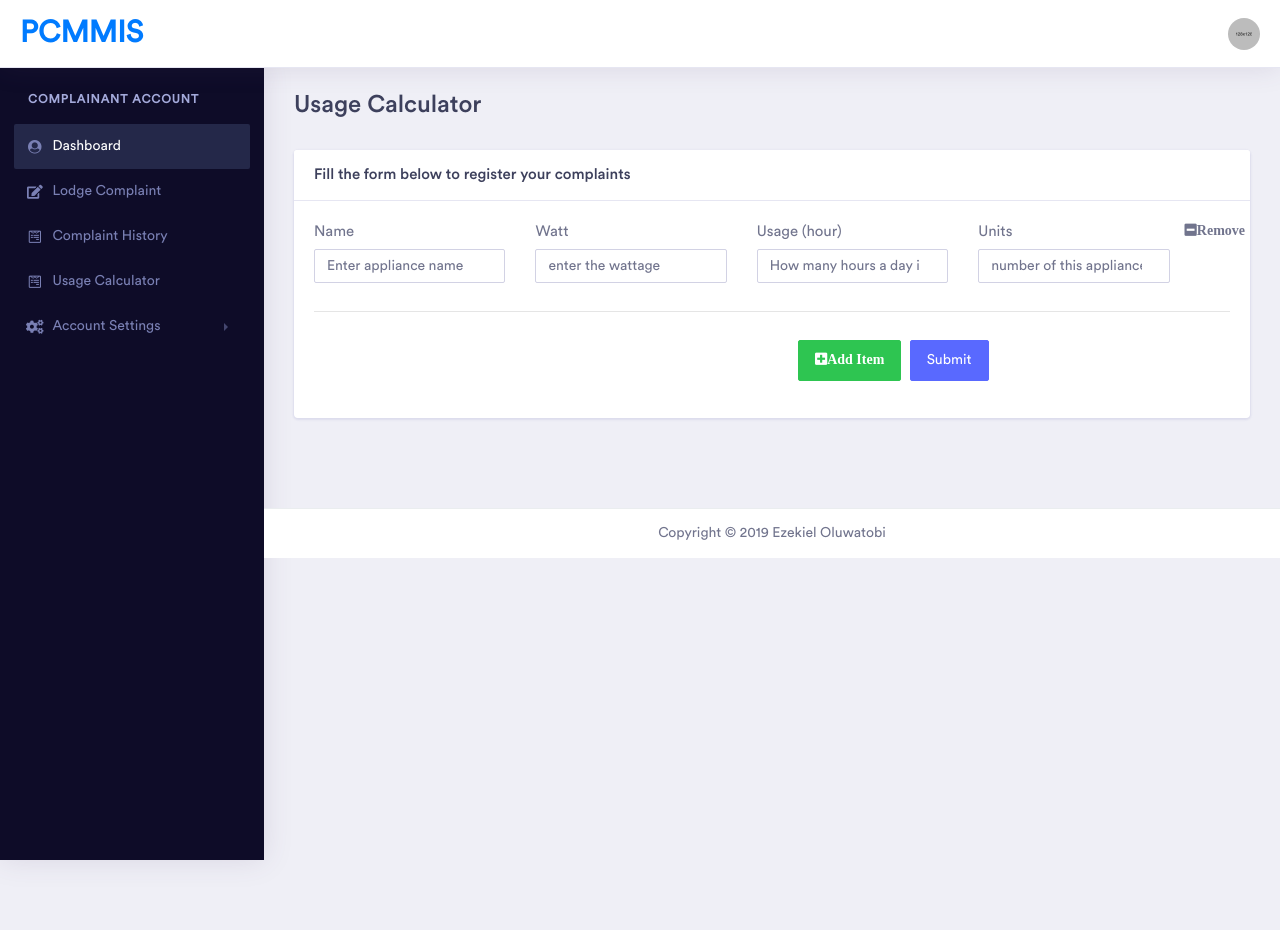
After one commit to victormazeli/complaint_system, a PHP site: page /project/usage_calculator.php in a window 1280 px wide. The commit adds this page. Run offline with PHP 8.4, Linux system fonts and the light colour scheme; the visitor is signed in with stand-in values (Sample User, id 1); some web fonts are replaced.

Commit message:
Calculator

```diff
--- a/includes/sidebar.php
+++ b/includes/sidebar.php
@@ -19,6 +19,9 @@
                             </li>
                             <li class="nav-item ">
                                 <a class="nav-link" href="complaint_history.php"  aria-expanded="false" data-target="#submenu-4" aria-controls="submenu-4"><i class="fab fa-fw fa-wpforms"></i>Complaint History</a>
+                            </li>
+                            <li class="nav-item ">
+                                <a class="nav-link" href="usage_calculator.php"  aria-expanded="false" data-target="#submenu-4" aria-controls="submenu-4"><i class="fab fa-fw fa-wpforms"></i>Usage Calculator</a>
                             </li>
                             <li class="nav-item">
                                 <a class="nav-link" href="#" data-toggle="collapse" aria-expanded="false" data-target="#submenu-5" aria-controls="submenu-5"><i class="fas fa-fw fa-cogs"></i>Account Settings</a>
--- /dev/null
+++ b/usage_calculator.php
@@ -0,0 +1,212 @@
+<?php
+include ('includes/session.php');
+
+if(isset($_POST['submit'])) {
+    $itemByWatt = 0;
+    for ($x = 0; $x <= count($_POST['name'])-1; $x++) {
+        /**
+         * multiply the wattage by the application unit for each
+         * then multiply by the number of hours the appliance was on
+         */
+        $itemByWatt = $itemByWatt + (($_POST['unit'][$x] * $_POST['watt'][$x]) * $_POST['usage'][$x]);
+    }
+
+    /**
+     * go ahead to multiply the itemByWatt by 30 to het the monthly consumption
+     */
+    $monthlyConsumption = $itemByWatt * 30;
+
+    /**
+     * get the unit price and vat
+     */
+
+    $query = "SELECT * FROM company_policy WHERE `status`=1";
+    $run_query = mysqli_query($conn, $query);
+    if($data=mysqli_fetch_array($run_query))
+    {
+        $vat = $data['vat'];
+        $totalCost = $monthlyConsumption * $data['unit_price'];
+        echo "<script>
+            window.alert('Estimated cost = N$totalCost || VAT = N$vat');
+            window.history.back();
+        </script>";
+    }
+}
+?>
+
+<!doctype html>
+
+<html lang="en">
+
+<head>
+    <!-- Required meta tags -->
+    <meta charset="utf-8">
+    <meta name="viewport" content="width=device-width, initial-scale=1, shrink-to-fit=no">
+    <title>PCMMIS</title>
+    <!-- Bootstrap CSS -->
+    <link rel="stylesheet" href="assets/vendor/bootstrap/css/bootstrap.min.css">
+    <link href="assets/vendor/fonts/circular-std/style.css" rel="stylesheet">
+    <link rel="stylesheet" href="assets/libs/css/style.css">
+    <link rel="stylesheet" href="assets/vendor/fonts/fontawesome/css/fontawesome-all.css">
+    <link rel="stylesheet" href="assets/vendor/datepicker/tempusdominus-bootstrap-4.css" />
+    <link rel="stylesheet" href="assets/vendor/inputmask/css/inputmask.css" />
+</head>
+
+<body>
+    <!-- ============================================================== -->
+    <!-- main wrapper -->
+    <!-- ============================================================== -->
+    <div class="dashboard-main-wrapper">
+        <!-- ============================================================== -->
+        <!-- navbar -->
+        <!-- ============================================================== -->
+        <?php include('includes/header.php'); ?>
+        <!-- ============================================================== -->
+        <!-- ============================================================== -->
+        <!-- left sidebar -->
+          <?php include('includes/sidebar.php'); ?>
+        <!-- ============================================================== -->
+        <!-- end left sidebar -->
+        <!-- ============================================================== -->
+        <!-- ============================================================== -->
+        <!-- wrapper  -->
+        <!-- ============================================================== -->
+<div class="dashboard-wrapper">
+<div class="container-fluid dashboard-content">
+<div class="row">
+<div class="col-xl-10">
+    <!-- ============================================================== -->
+    <!-- pageheader  -->
+    <!-- ============================================================== -->
+    <div class="row">
+        <div class="col-xl-12 col-lg-12 col-md-12 col-sm-12 col-12">
+            <div class="page-header" id="top">
+                <h2 class="pageheader-title">Usage Calculator </h2>
+            </div>
+        </div>
+    </div>
+</div>
+
+ <div class="col-xl-12 col-lg-12 col-md-12 col-sm-12 col-12">
+        <div class="card">
+            <h5 class="card-header">Fill the form below to register your complaints</h5>
+            <div class="card-body">
+                <form id="" method="POST" action="">
+                    <div id="addition">
+                        <div id="added-row">
+                            <div class="row">
+                                <div class="col">
+                                    <div class="form-group">
+                                        <label class="text-sm-right">Name</label>
+                                        <input type="text"  maxlength="40" placeholder="Enter appliance name" class="form-control" name="name[]" required="" >
+                                    </div>
+                                </div>
+                                <div class="col">
+                                    <div class="form-group">
+                                        <label class="text-sm-right">Watt</label>
+                                        <input type="number" placeholder="enter the wattage" class="form-control" name="watt[]" required="" >
+                                    </div>
+                                </div>
+                                <div class="col">
+                                    <div class="form-group">
+                                        <label class="text-sm-right">Usage (hour)</label>
+                                        <input type="number" placeholder="How many hours a day is it in use?" class="form-control" name="usage[]" required="" max="24">
+                                    </div>
+                                </div>
+                                <div class="col">
+                                    <div class="form-group">
+                                        <label class="text-sm-right">Units</label>
+                                        <input type="number" placeholder="number of this appliance in use" class="form-control" name="unit[]" required="" >
+                                    </div>
+                                </div>
+                                <a href="#" id="remove"><i class="fa fa-minus-square">Remove</i></a>
+                            </div>
+                            <hr>
+                        </div>
+                    </div>
+
+                    <div class="form-group row text-right">
+                        <div class="col col-sm-10 col-lg-9 offset-sm-1 offset-lg-0">
+                            <button type="button" class="btn btn-space btn-success" id="add-new"><i class="fa fa-plus-square">Add Item</i></button>
+                            <button type="submit" class="btn btn-space btn-primary" name="submit">Submit</button>
+                        </div>
+                    </div>
+                </form>
+            </div>
+        </div>
+    </div>
+<!-- ============================================================== -->
+<!-- sidenavbar -->
+<!-- ============================================================== -->
+
+                    <!-- ============================================================== -->
+                    <!-- end sidenavbar -->
+                    <!-- ============================================================== -->
+                </div>
+            </div>
+            <!-- ============================================================== -->
+            <!-- footer -->
+            <!-- ============================================================== -->
+           <?php include('includes/footer.php') ?>
+            <!-- ============================================================== -->
+            <!-- end footer -->
+            <!-- ============================================================== -->
+        </div>
+    </div>
+    <!-- ============================================================== -->
+    <!-- end main wrapper -->
+    <!-- ============================================================== -->
+    <!-- Optional JavaScript -->
+    <script src="assets/vendor/jquery/jquery-3.3.1.min.js"></script>
+    <script src="assets/vendor/bootstrap/js/bootstrap.bundle.js"></script>
+    <script src="assets/vendor/slimscroll/jquery.slimscroll.js"></script>
+    <script src="assets/libs/js/main-js.js"></script>
+    <script src="assets/vendor/inputmask/js/jquery.inputmask.bundle.js"></script>
+    <script>
+        $(function(){
+            $("#add-new").click(function(){
+                var html = "<div id=\"added-row\">\n" +
+                    "                            <div class=\"row\">\n" +
+                    "                                <div class=\"col\">\n" +
+                    "                                    <div class=\"form-group\">\n" +
+                    "                                        <label class=\"text-sm-right\">Name</label>\n" +
+                    "                                        <input type=\"text\"  maxlength=\"40\" placeholder=\"Enter appliance name\" class=\"form-control\" name=\"name[]\" required=\"\" >\n" +
+                    "                                    </div>\n" +
+                    "                                </div>\n" +
+                    "                                <div class=\"col\">\n" +
+                    "                                    <div class=\"form-group\">\n" +
+                    "                                        <label class=\"text-sm-right\">Watt</label>\n" +
+                    "                                        <input type=\"number\" placeholder=\"enter the wattage\" class=\"form-control\" name=\"watt[]\" required=\"\" >\n" +
+                    "                                    </div>\n" +
+                    "                                </div>\n" +
+                    "                                <div class=\"col\">\n" +
+                    "                                    <div class=\"form-group\">\n" +
+                    "                                        <label class=\"text-sm-right\">Usage (hour)</label>\n" +
+                    "                                        <input type=\"number\" placeholder=\"How many hours a day is it in use?\" class=\"form-control\" name=\"usage[]\" required=\"\" >\n" +
+                    "                                    </div>\n" +
+                    "                                </div>\n" +
+                    "                                <div class=\"col\">\n" +
+                    "                                    <div class=\"form-group\">\n" +
+                    "                                        <label class=\"text-sm-right\">Units</label>\n" +
+                    "                                        <input type=\"number\" placeholder=\"number of this appliance in use\" class=\"form-control\" name=\"unit[]\" required=\"\" >\n" +
+                    "                                    </div>\n" +
+                    "                                </div>\n" +
+                    "                                <a href=\"#\" id=\"remove\"><i class=\"fa fa-minus-square\">Remove</i></a>\n" +
+                    "                            </div>\n" +
+                    "                            <hr>\n" +
+                    "                        </div>"
+                $("#addition").append(html)
+            })
+            /*$("#remove").click(function () {
+                console.log(this)
+                $(this).closest("#added-row").remove()
+            })*/
+            // remove row
+            $(document).on('click', '#remove', function () {
+                $(this).closest('#added-row').remove();
+            });
+        })
+    </script>
+</body>
+
+</html>
```
Also changed, not shown: 1 other file.
